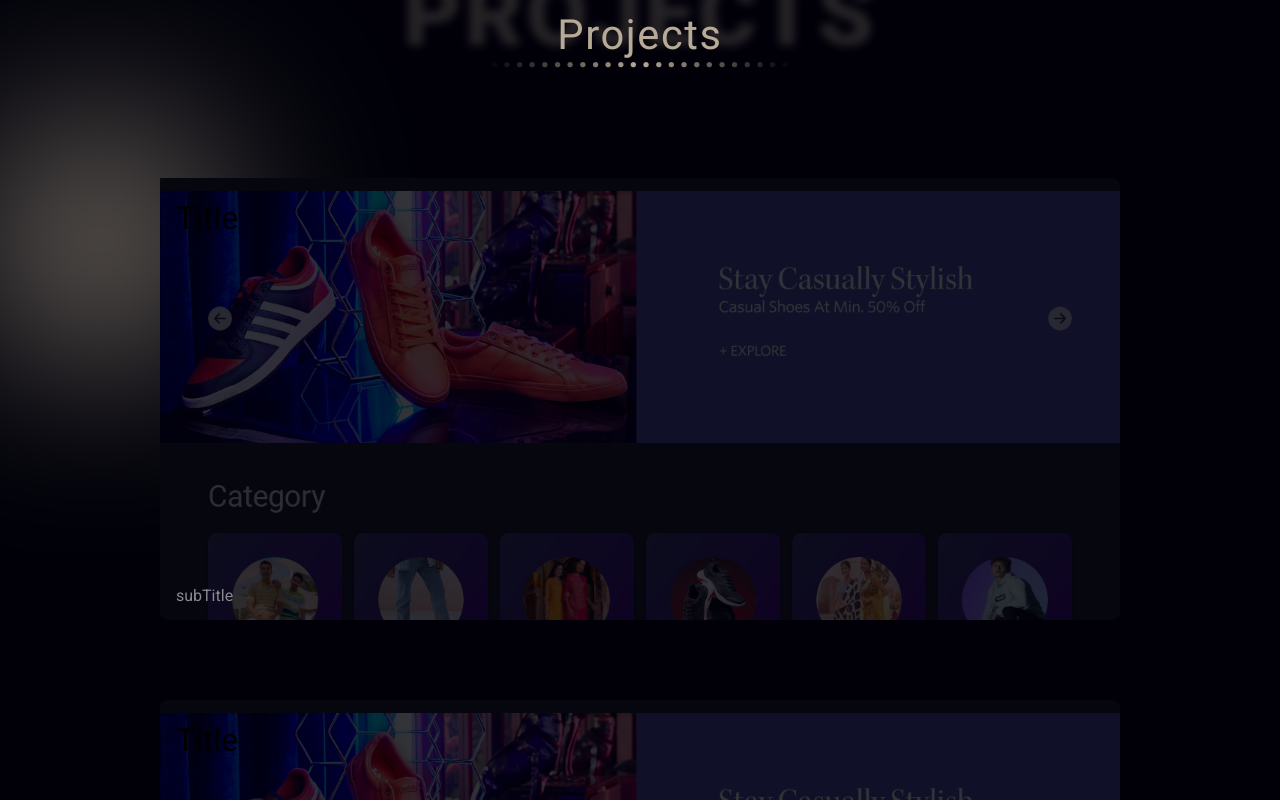
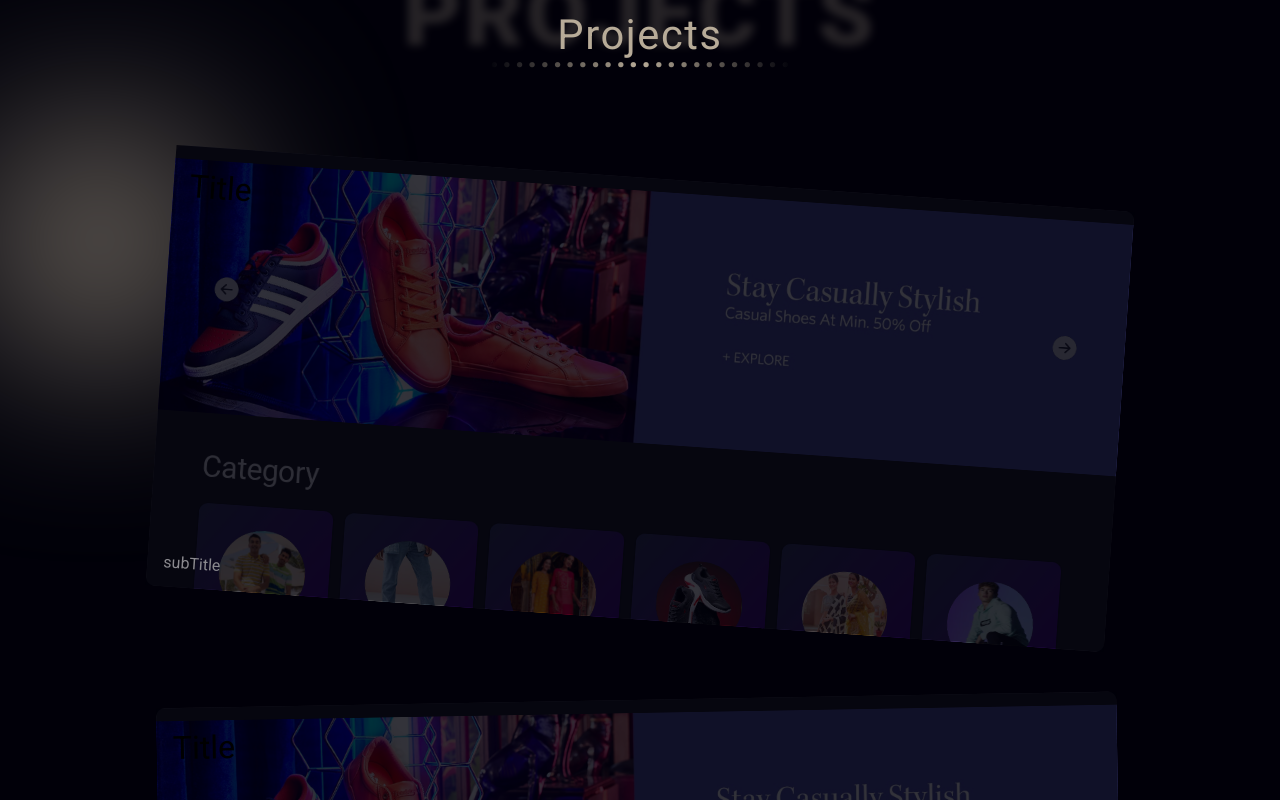
Before and after one commit to mimansha-swarup/Portfolio, a Next.js app: page / in a window 1280 px wide. Shown: the part 1660-2460 px from the top of the page. Built offline with nearby package versions, Linux system fonts and the light colour scheme.

Commit message:
project scroll animation

```diff
--- a/components/section/project/ProjectCard.tsx
+++ b/components/section/project/ProjectCard.tsx
@@ -23,10 +23,12 @@ const ProjectCard = ({ initial, animate }: IProjectCardProps) => {
   }, [ref?.current?.offsetWidth]);
 
   return (
+    <div
+      style={{
+        transform: `rotate(${generateRandomNumber()}deg)`,
+      }}
+    >
       <motion.div
-      // initial={{ y: initial }}
-      // animate={{ y: animate }}
-      // transition={{ duration: 1 }}
         ref={ref}
         className="relative w-full object-contain mx-auto   max-w-[75%] p-4 rounded-lg"
         style={{
@@ -36,7 +38,6 @@ const ProjectCard = ({ initial, animate }: IProjectCardProps) => {
           height,
           backgroundSize: "cover",
           backgroundPosition: "center center",
-        transform: `rotate(${generateRandomNumber()}deg)`,
         }}
       >
         <div className=" absolute top-0 bottom-0 left-0 right-0 bg-dark-500 opacity-80" />
@@ -47,6 +48,7 @@ const ProjectCard = ({ initial, animate }: IProjectCardProps) => {
           subTitle
         </p>
       </motion.div>
+    </div>
   );
 };
 
--- a/utils/index.ts
+++ b/utils/index.ts
@@ -1,5 +1,5 @@
 export const generateRandomNumber = () => {
-  const possibleValues = [-3, -2, -1, 1, 2, 3];
+  const possibleValues = [-5, -4, -3, -2, -1, 1, 2, 3, 4, 5];
   const randomIndex = Math.floor(Math.random() * possibleValues.length);
 
   return possibleValues[randomIndex];
```
Lines whose indentation alone changed are shown as unchanged.
